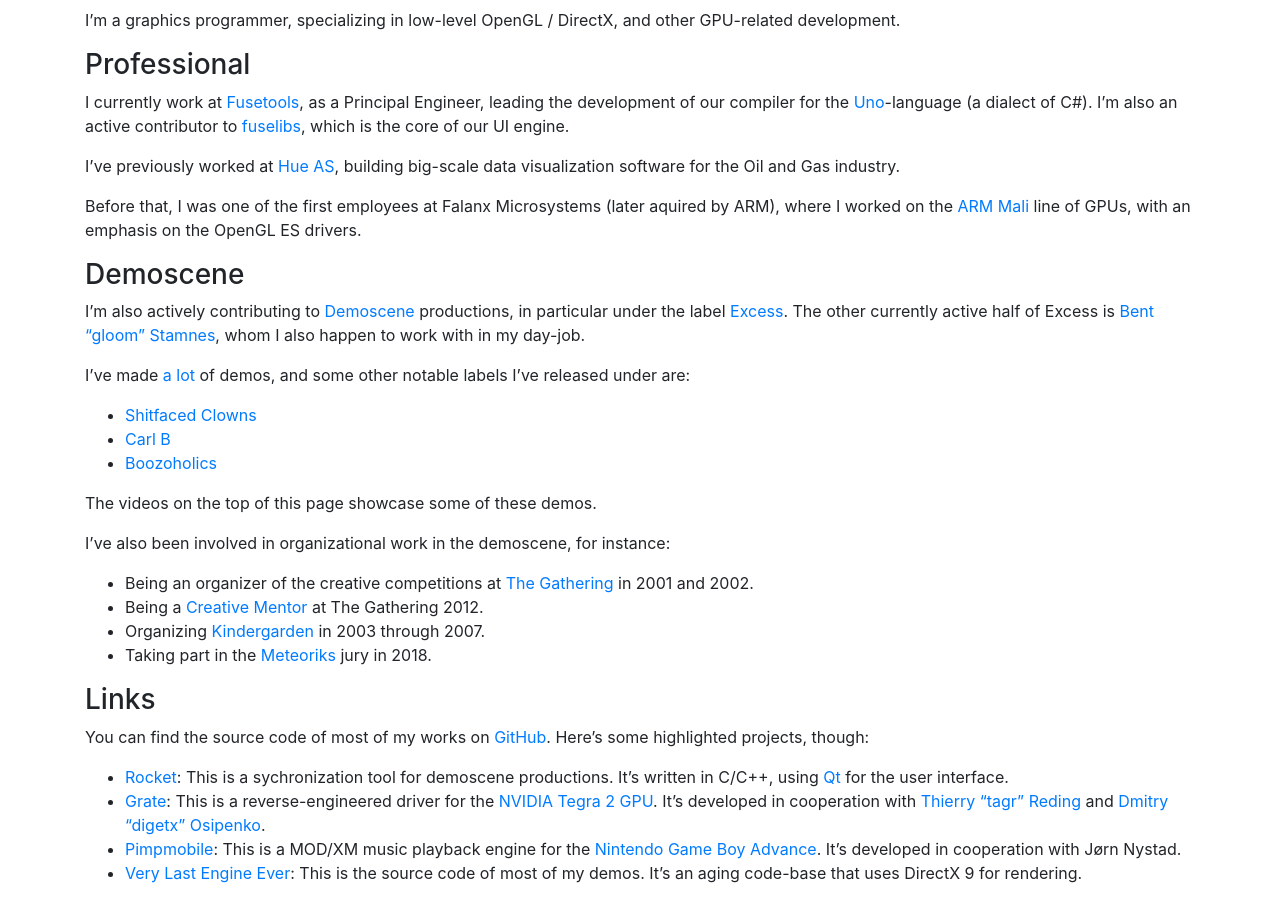
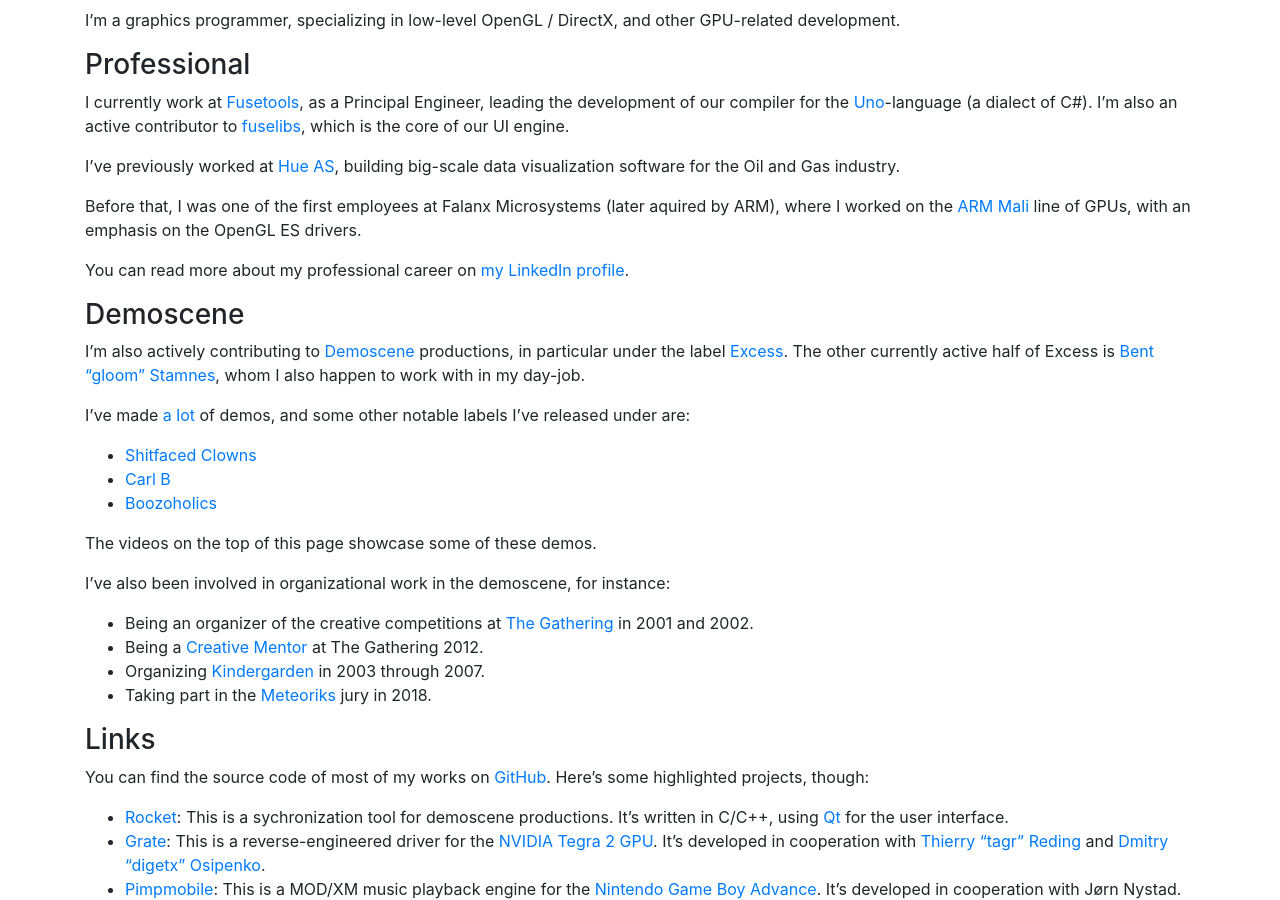
Before and after one commit to kusma/kusma.github.io, a Jekyll site: the page built from index.md, in a window 1280 px wide and 900 px high, scrolled down 956 px. Built offline with Jekyll 4.4.1, drawn with Linux system fonts in a browser that asks for light colours; nearby versions of some CDN libraries; our own code applies the rules of GitHub Pages for plain Markdown files.

Commit message:
add notice about linked-in

```diff
--- a/index.md
+++ b/index.md
@@ -22,6 +22,9 @@
 aquired by ARM), where I worked on the
 [ARM Mali](https://en.wikipedia.org/wiki/Mali_(GPU)) line of GPUs, with an
 emphasis on the OpenGL ES drivers.
+
+You can read more about my professional career on
+[my LinkedIn profile](https://www.linkedin.com/in/erik-faye-lund-7a87112/).
 
 ### Demoscene
 
```
